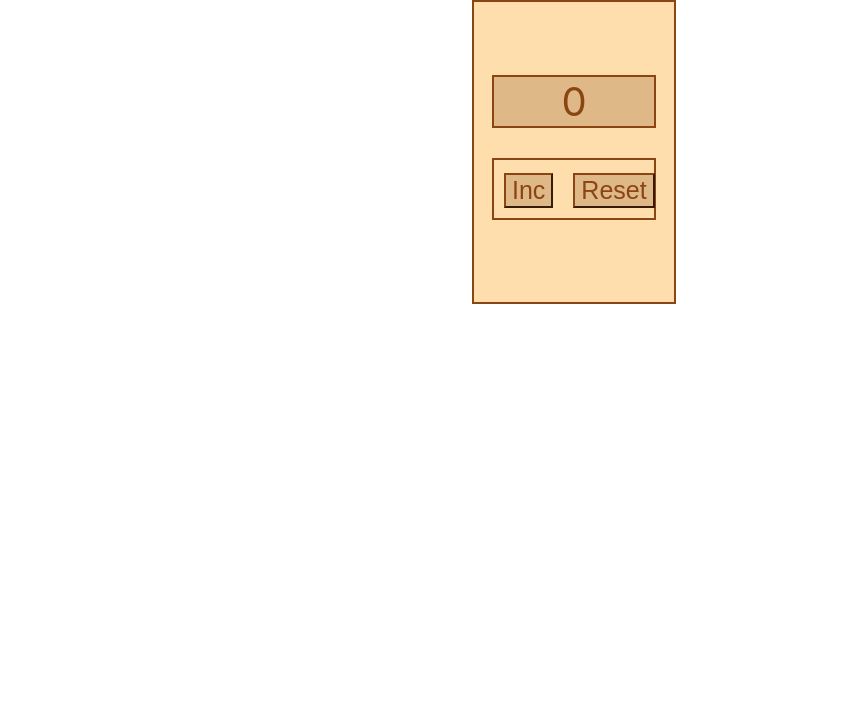
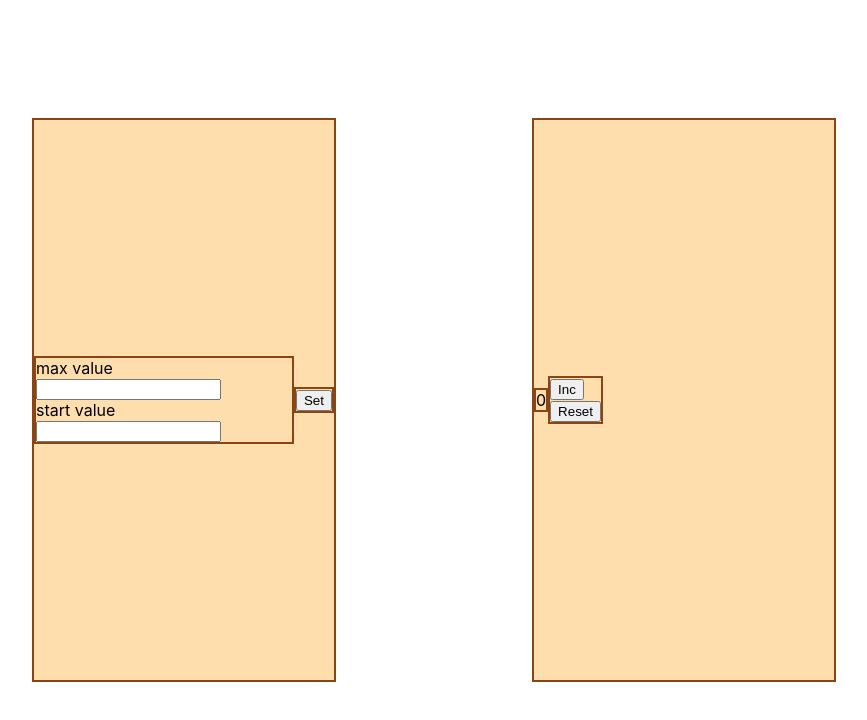
Before and after one commit to KatyaKlepcha/Counter, a React (Create React App) app: page / in a window 1280 px wide. Shown: the top 720 px of the page, without its empty margins (66-933 px from the left). Built offline with nearby package versions, Linux system fonts and the light colour scheme.

Commit message:
added new buttons

```diff
--- a/src/App.css
+++ b/src/App.css
@@ -1,49 +1,91 @@
+/*.main {*/
+/*    width: 200px;*/
+/*    height: 300px;*/
+/*    margin: 0 auto;*/
+/*    border: 2px solid saddlebrown;*/
+/*    background-color: navajowhite;*/
+/*    display: flex;*/
+/*    flex-direction: column;*/
+/*    align-items: center;*/
+/*    justify-content: center;*/
+/*}*/
+
+/*.display {*/
+/*    background-color: burlywood;*/
+/*    width: 80%;*/
+/*    border: 2px solid saddlebrown;*/
+/*    margin: 10px;*/
+/*    font-size: 40px;*/
+/*    text-align: center;*/
+/*    color: #8b4513;*/
+/*}*/
+
+/*.buttons {*/
+/*    display: flex;*/
+/*    color: saddlebrown;*/
+/*    border: 2px solid saddlebrown;*/
+/*    width: 80%;*/
+/*    margin: 20px;*/
+/*    justify-content: space-around;*/
+/*    font-size: 40px;*/
+/*}*/
+
+/*.button {*/
+/*    font-size: 25px;*/
+/*    color: saddlebrown;*/
+/*    background-color: burlywood;*/
+/*    border-color: saddlebrown;*/
+/*    margin: 10px;*/
+/*}*/
+
+
+/*.error {*/
+/*    color: red;*/
+/*    background-color: burlywood;*/
+/*    font-weight: bolder;*/
+/*    font-size: 45px;*/
+
+/*}*/
+
+/*button:disabled,*/
+/*button[disabled] {*/
+/*    border: 1px solid saddlebrown;*/
+/*    background-color: navajowhite;*/
+/*    color: saddlebrown;*/
+/*}*/
 .main {
-    width: 200px;
-    height: 300px;
-    margin: 0 auto;
+    display: flex;
+    justify-content: center;
+    align-items: center;
+    justify-content: space-around;
+    width: 1000px;
+    height: 100vh;
+
+}
+.set-wrapper {
     border: 2px solid saddlebrown;
     background-color: navajowhite;
+    width: 30%;
+    height: 70%;
     display: flex;
-    flex-direction: column;
-    align-items: center;
-    justify-content: center;
+    align-items:  center;
+
+}
+.wrapper {
+    border: 2px solid saddlebrown;
+    background-color: navajowhite;
+    width: 30%;
+    height: 70%;
+    display: flex;
+    align-items:  center;
 }
 
 .display {
-    background-color: burlywood;
-    width: 80%;
     border: 2px solid saddlebrown;
-    margin: 10px;
-    font-size: 40px;
-    text-align: center;
-    color: #8b4513;
 }
-
+.settingsDisplay {
+    border: 2px solid saddlebrown;
+}
 .buttons {
-    display: flex;
-    color: saddlebrown;
     border: 2px solid saddlebrown;
-    width: 80%;
-    margin: 10px;
-    justify-content: space-around;
-    font-size: 40px;
-    margin: 20px;
 }
-
-.button {
-    font-size: 25px;
-    color: saddlebrown;
-    background-color: burlywood;
-    border-color: saddlebrown;
-    margin: 10px;
-}
-
-
-.red {
-    color: red;
-    background-color: burlywood;
-    font-weight: bolder;
-    font-size: 45px;
-
-}
--- a/src/App.tsx
+++ b/src/App.tsx
@@ -2,7 +2,9 @@ import React, {useState} from 'react';
 import './App.css';
 import {ButtonInc} from './Components/Buttons/ButtonInc';
 import {ButtonReset} from './Components/Buttons/ButtonReset';
+import {ButtonSet} from './Components/Buttons/ButtonSet';
 import {Display} from "./Components/Display/Display";
+import {Settings} from './Components/Settings/Settings';
 
 
 function App() {
@@ -17,12 +19,22 @@ function App() {
 
     return (
         <div className={'main'}>
-            <div className={'display'}>
-                <Display number={display}/>
+            <div className={'set-wrapper'}>
+                <div className={'settingsDisplay'}>
+                    <Settings/>
+                </div>
+                <div className={'buttons'}>
+                    <ButtonSet/>
+                </div>
             </div>
-            <div className={'buttons'}>
-                <ButtonInc addDisplay={addDisplay}/>
-                <ButtonReset resetDisplay={resetDisplay}/>
+            <div className={'wrapper'}>
+                <div className={'display'}>
+                    <Display number={display}/>
+                </div>
+                <div className={'buttons'}>
+                    <ButtonInc addDisplay={addDisplay} disabled={display === 5}/>
+                    <ButtonReset resetDisplay={resetDisplay}/>
+                </div>
             </div>
         </div>
     )
--- a/src/Components/Buttons/ButtonInc.tsx
+++ b/src/Components/Buttons/ButtonInc.tsx
@@ -1,11 +1,12 @@
 type ButtonIncType = {
     addDisplay: () => void
+    disabled: boolean
   }
 
 export function ButtonInc(props: ButtonIncType) {
     return (
         <div>
-            <button onClick={props.addDisplay} className={'button'}>Inc</button>
+            <button onClick={props.addDisplay} className={'button'} disabled={props.disabled}>Inc</button>
         </div>
     )
 }
--- /dev/null
+++ b/src/Components/Buttons/ButtonSet.tsx
@@ -0,0 +1,7 @@
+export function ButtonSet() {
+    return (
+        <div>
+            <button>Set</button>
+        </div>
+    )
+}
--- a/src/Components/Display/Display.tsx
+++ b/src/Components/Display/Display.tsx
@@ -5,6 +5,6 @@ type DisplayType = {
 export function Display(props: DisplayType) {
 
     return (
-        <div className={props.number ===5 ? 'red' : ''}>{props.number}</div>
+        <div className={props.number ===5 ? 'error' : ''}>{props.number}</div>
     )
 }
--- /dev/null
+++ b/src/Components/Settings/Settings.tsx
@@ -0,0 +1,15 @@
+export function Settings() {
+
+    return (
+        <div>
+            <div>
+                max value
+                <input type={'number'}/>
+            </div>
+            <div>
+                start value
+                <input type={'number'}/>
+            </div>
+        </div>
+    )
+}
```
